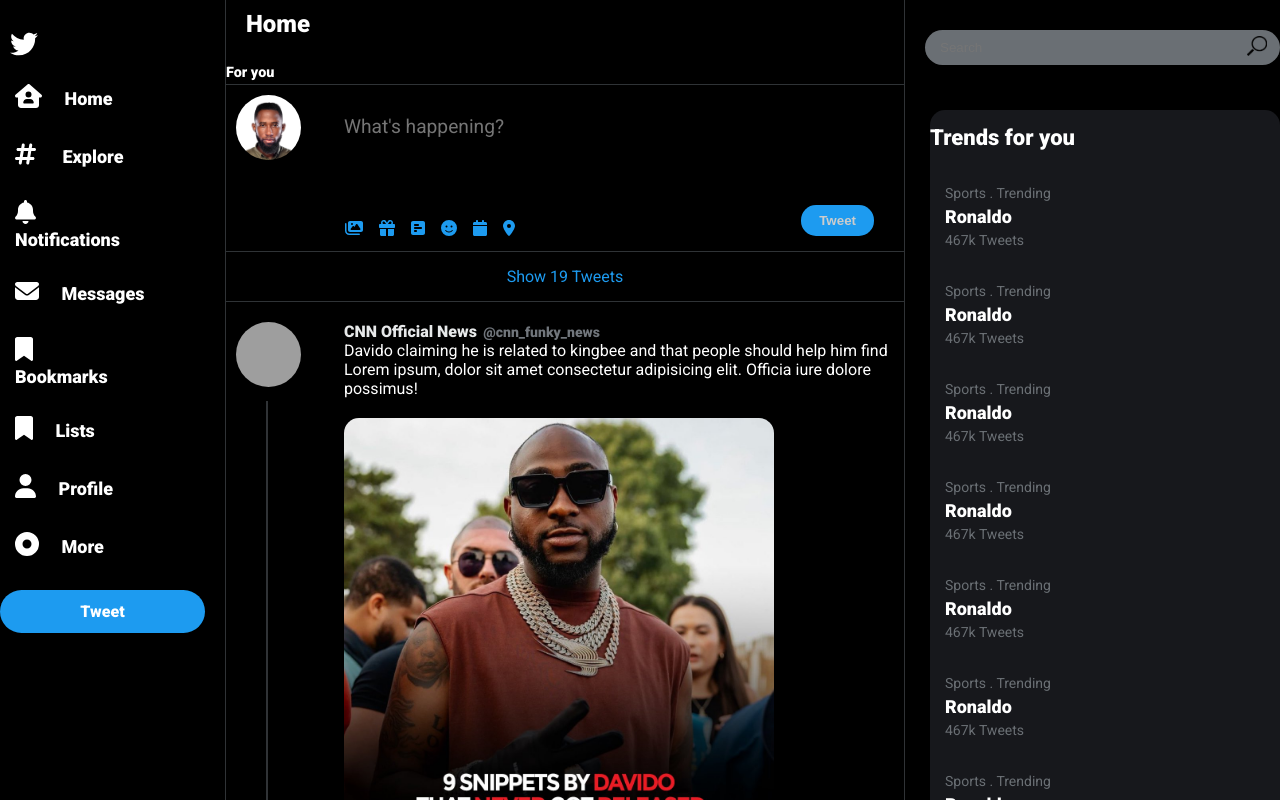
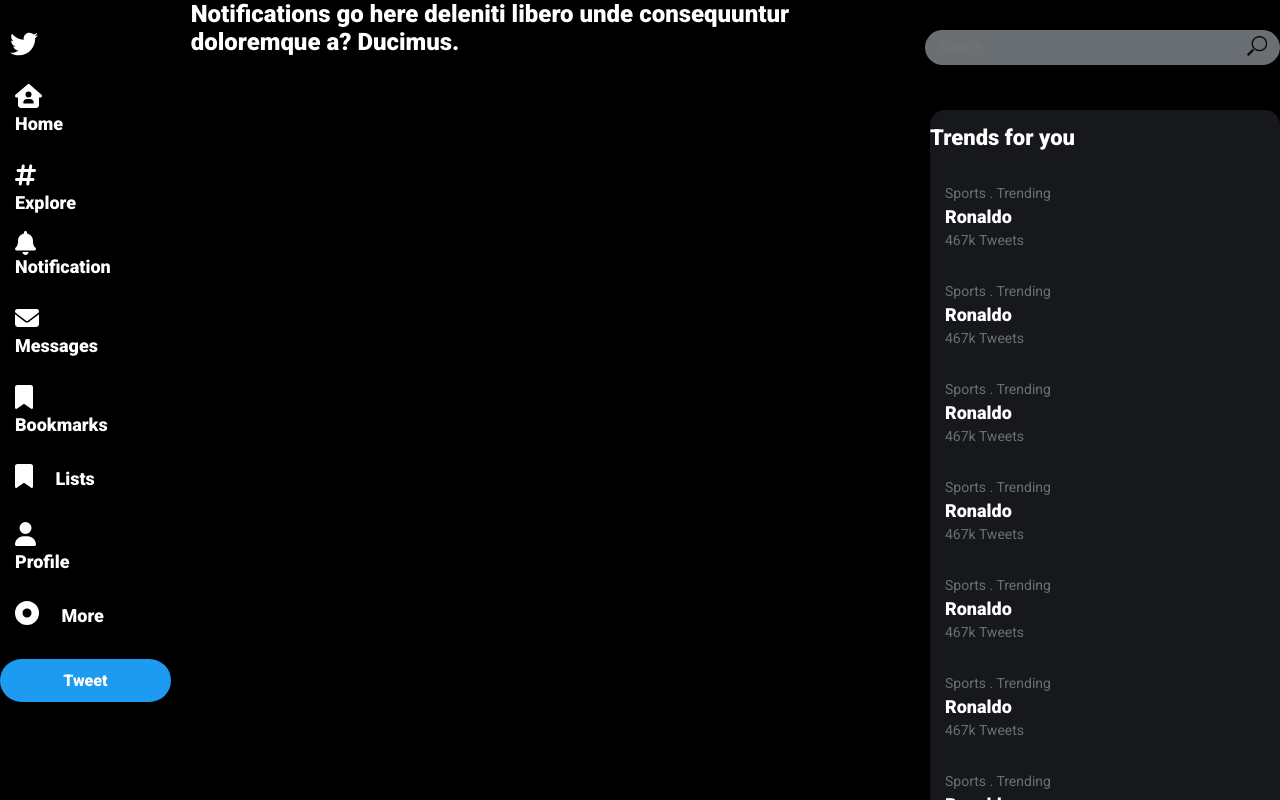
Before and after one commit to kingbee1/twitter-clone, a React (Create React App) app: page /notification in a window 1280 px wide. Shown: the top 800 px of the page. Built offline with nearby package versions, Linux system fonts and the light colour scheme; grey boxes are pictures that could not be loaded.

Commit message:
setup route for notifications

```diff
--- a/src/App.js
+++ b/src/App.js
@@ -2,11 +2,46 @@
 import './style.css'
 
 import Home from './components/home/Home';
+import {
+  createBrowserRouter,
+  createRoutesFromElements,
+  Outlet,
+  Route,
+  RouterProvider,
+} from 'react-router-dom';
+import Notification from './pages/Notification';
+import Main from './layouts/Main';
+import Sidebar from './components/sidebar/Sidebar';
+import Bookmark from './pages/Bookmark';
 
+
+
+
+const router = createBrowserRouter([
+{
+  path: "/",
+  element: <Home />
+
+},
+{
+  path: '/notification',
+  element: <Notification />
+},
+{
+  path: '/bookmark',
+  element: <Bookmark />
+}
+]
+
+)
 
 function App() {
   return (
-    <Home/>
+    // <Home/>
+    <RouterProvider router={router}>
+      <Outlet />
+    </RouterProvider>
+
   );
 }
 
--- a/src/components/home/Home.js
+++ b/src/components/home/Home.js
@@ -32,10 +32,6 @@
 
               <div className='tweet-form'>
                 <textarea class="input" placeholder="What's happening?" />
-                {/* <div className="every-reply">
-                  <FontAwesomeIcon icon={faGlobe} />
-                  <p>Everyone can reply</p>
-                </div> */}
 
               </div>
 
--- a/src/components/rightbar/Rightbar.js
+++ b/src/components/rightbar/Rightbar.js
@@ -17,7 +17,7 @@
         <form action="/" method="GET" class="form">
           <input type="search" placeholder="Search" class="search-field" />
           <button type="submit" class="search-button">
-            <img src={search} />
+            <img src={search} alt="search" />
           </button>
         </form>
       </div>
--- a/src/components/sidebar/Sidebar.js
+++ b/src/components/sidebar/Sidebar.js
@@ -1,4 +1,4 @@
-import React from 'react'
+import { NavLink } from 'react-router-dom'
 import { FontAwesomeIcon } from '@fortawesome/react-fontawesome';
 import { faTwitter } from '@fortawesome/free-brands-svg-icons';
 import { faHouseUser, faHashtag, faBell, faEnvelope, faBookmark, faUser, faCircleDot } from '@fortawesome/free-solid-svg-icons';
@@ -16,7 +16,8 @@
           <a href=""><FontAwesomeIcon icon={faTwitter} className="twii-icon" /> </a>
           <li> <a href="#"><FontAwesomeIcon icon={faHouseUser } className="twii" /></a> Home</li>
           <li> <a href=""><FontAwesomeIcon icon={faHashtag} className="twii"/> </a> Explore</li>
-          <li> <a href=""><FontAwesomeIcon icon={faBell} className="twii"/></a> Notifications</li>
+          {/* <li> <a href=""><FontAwesomeIcon icon={faBell} className="twii"/></a> Notifications</li>  */}
+          <li ><NavLink className='navlink' to="/notification"><FontAwesomeIcon icon={faBell} className="twii"/>Notification</NavLink></li>
           <li> <a href=""><FontAwesomeIcon icon={faEnvelope} className="twii"/></a> Messages</li>
           <li> <a href=""><FontAwesomeIcon icon={faBookmark} className="twii"/></a> Bookmarks</li>
           <li> <a href=""><FontAwesomeIcon icon={faBookmark} className="twii"/></a> Lists</li>
@@ -41,6 +42,9 @@
       </div>
 
     </div>
+    <main>
+      {/* <Outlet /> */}
+    </main>
   </div>
   )
 }
--- a/src/components/sidebar/sidebar.css
+++ b/src/components/sidebar/sidebar.css
@@ -37,6 +37,12 @@
     border-radius: 47px;
     transition: 4ms;
 }
+
+.nav-links li .navlink {
+    font-size: 18px;
+}
+
+
 
 .twii {
     font-size: 24px;
--- /dev/null
+++ b/src/pages/Bookmark.js
@@ -0,0 +1,11 @@
+import React from 'react'
+
+const Bookmark = () => {
+  return (
+    <div>
+      <h2>Bookmarks</h2>
+    </div>
+  )
+}
+
+export default Bookmark
--- /dev/null
+++ b/src/pages/Notification.js
@@ -0,0 +1,17 @@
+import React from 'react'
+import Rightbar from '../components/rightbar/Rightbar'
+import Sidebar from '../components/sidebar/Sidebar'
+
+
+const Notification = () => {
+  return (
+    <div className='main-container flex'>
+      <Sidebar />
+     <h2>Notifications go here deleniti libero unde consequuntur doloremque a? Ducimus.</h2>
+     <Rightbar />
+
+    </div>
+  )
+}
+
+export default Notification
```
